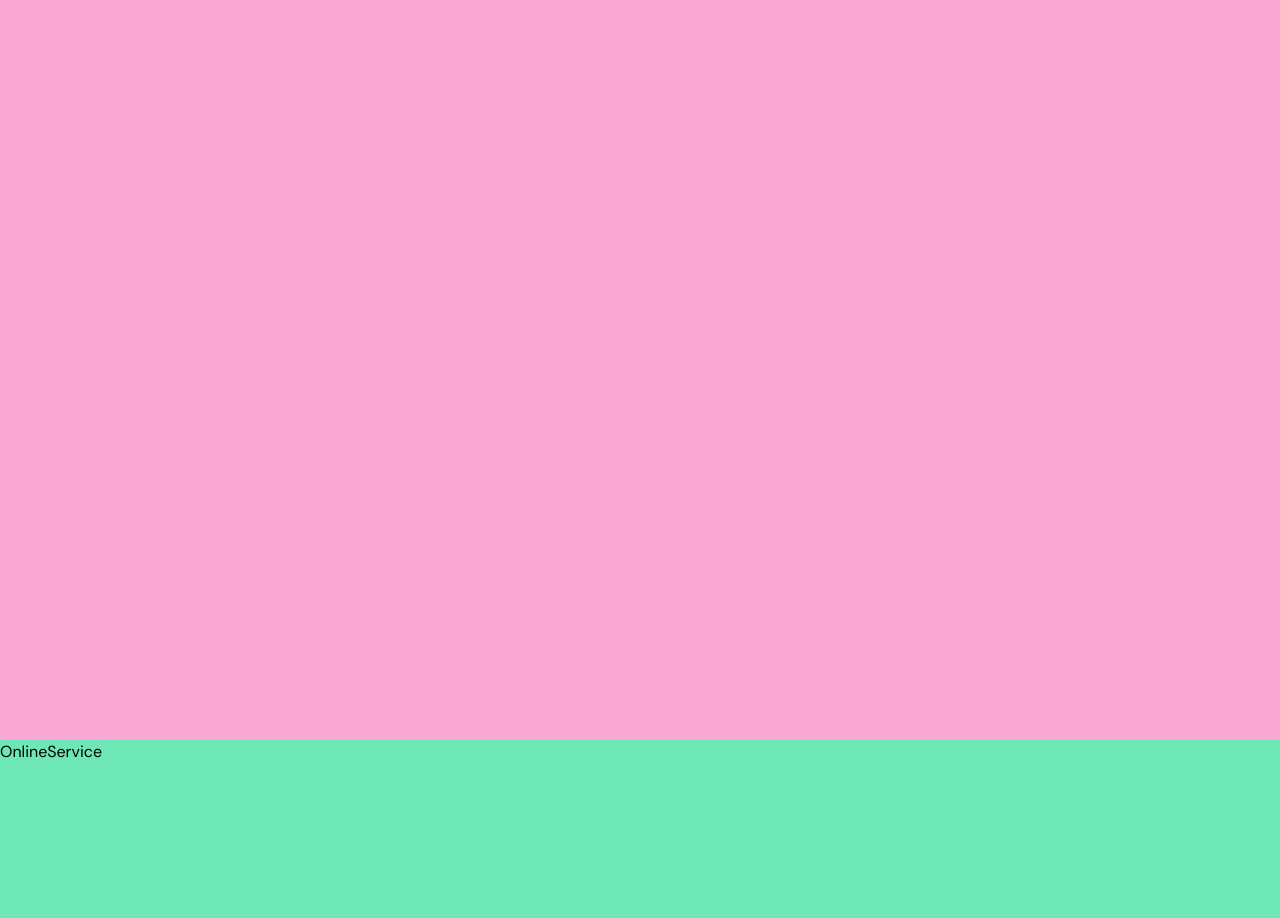
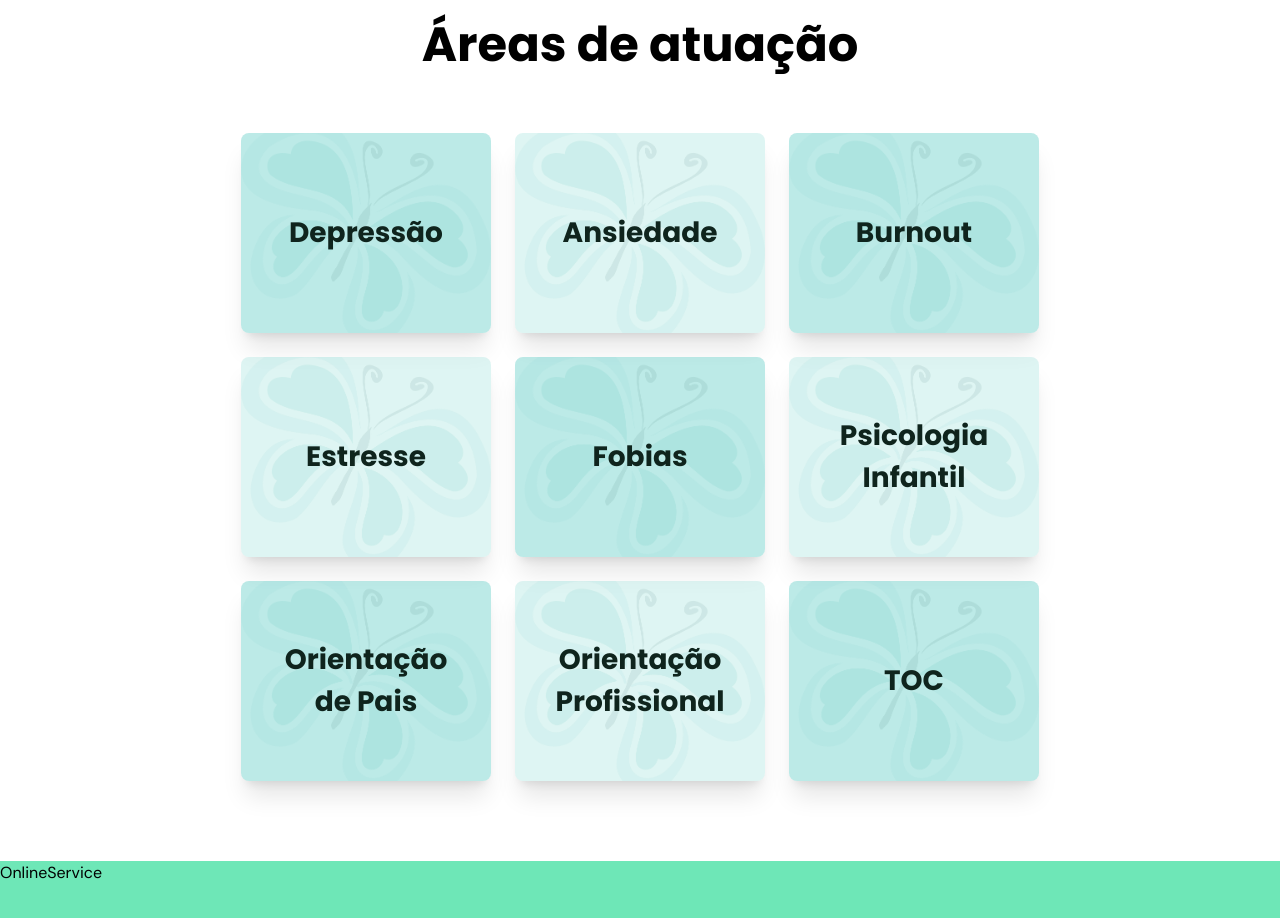
Before and after one commit to elena-calcada/psicologa-andreia-taufner, a Next.js app: page / in a window 1280 px wide. Shown: the part 1420-2338 px from the top of the page. Built offline with nearby package versions, Linux system fonts and the light colour scheme.

Commit message:
responsive and animated section areas

```diff
--- a/app/globals.css
+++ b/app/globals.css
@@ -25,7 +25,7 @@
   }
 
   .h3 {
-    @apply text-[32px];
+    @apply text-[28px];
   }
 
   .h4 {
@@ -44,3 +44,7 @@
 .active {
   @apply text-backgroundImgColor;
 }
+
+.container {
+  @apply w-full py-20 px-[15px] md:px-[24px] lg:px-[48px] lg:max-w-[1400px]
+}
--- a/components/Aboult.tsx
+++ b/components/Aboult.tsx
@@ -2,11 +2,13 @@
 import { fadeIn } from "@/utils/variants"
 import { motion } from "framer-motion"
 import Image from "next/image"
+import { DividerOne } from "./Dividers"
 
 const Aboult = () => {
   return (
+    <>
       <section className="bg-backgroundColor-100 flex items-center justify-center" id="aboult">
-      <div className="w-full py-20 px-[15px] md:px-[24px] lg:px-[48px] lg:max-w-[1400px]">
+        <div className="container">
           <motion.h2
             className="h2 text-center"
             variants={fadeIn("up", 0.4)}
@@ -53,6 +55,8 @@ const Aboult = () => {
           </div>
         </div>
       </section>
+      <DividerOne />
+    </>
   )
 }
 
--- a/components/Areas.tsx
+++ b/components/Areas.tsx
@@ -1,7 +1,132 @@
+"use client"
+import { fadeIn } from "@/utils/variants"
+import { motion } from "framer-motion"
+import Card from "./Card"
+
 const Areas = () => {
   return (
-    <section className="h-screen bg-pink-300" id="areas">
-      Areas
+    <section className="flex items-center justify-center bg-white" id="areas">
+      <div className="container flex flex-col items-center justify-center">
+        <motion.h2
+          className="h2 text-center"
+          variants={fadeIn("up", 0.4)}
+          initial="hidden"
+          whileInView={"show"}
+          viewport={{ once: false, amount: 0.2 }}
+        >
+          Áreas de atuação
+        </motion.h2>
+        <div className="grid grid-cols-6 gap-6">
+          <motion.div
+            className="xs:col-span-6 sm-lg:col-span-3 lg:col-span-2"
+            variants={fadeIn("up", 0.4)}
+            initial="hidden"
+            whileInView={"show"}
+            viewport={{ once: false, amount: 0.2 }}
+          >
+            <Card
+              containerStyle="bg-backgroundImgColor/30"
+              area="Depressão"
+            />
+          </motion.div>
+          <motion.div
+            className="xs:col-span-6 sm-lg:col-span-3 lg:col-span-2"
+            variants={fadeIn("up", 0.5)}
+            initial="hidden"
+            whileInView={"show"}
+            viewport={{ once: false, amount: 0.2 }}
+          >
+            <Card
+              containerStyle="bg-backgroundImgColor/15"
+              area="Ansiedade"
+            />
+          </motion.div>
+          <motion.div
+            className="xs:col-span-6 sm-lg:col-span-3 lg:col-span-2"
+            variants={fadeIn("up", 0.6)}
+            initial="hidden"
+            whileInView={"show"}
+            viewport={{ once: false, amount: 0.2 }}
+          >
+            <Card
+              containerStyle="bg-backgroundImgColor/30"
+              area="Burnout"
+            />
+          </motion.div>
+          <motion.div
+            className="xs:col-span-6 sm-lg:col-span-3 lg:col-span-2"
+            variants={fadeIn("up", 0.7)}
+            initial="hidden"
+            whileInView={"show"}
+            viewport={{ once: false, amount: 0.2 }}
+          >
+            <Card
+              containerStyle="bg-backgroundImgColor/15"
+              area="Estresse"
+            />
+          </motion.div>
+          <motion.div
+            className="xs:col-span-6 sm-lg:col-span-3 lg:col-span-2"
+            variants={fadeIn("up", 0.8)}
+            initial="hidden"
+            whileInView={"show"}
+            viewport={{ once: false, amount: 0.2 }}
+          >
+            <Card
+              containerStyle="bg-backgroundImgColor/30"
+              area="Fobias"
+            />
+          </motion.div>
+          <motion.div
+            className="xs:col-span-6 sm-lg:col-span-3 lg:col-span-2"
+            variants={fadeIn("up", 0.9)}
+            initial="hidden"
+            whileInView={"show"}
+            viewport={{ once: false, amount: 0.2 }}
+          >
+            <Card
+              containerStyle="bg-backgroundImgColor/15"
+              area="Psicologia Infantil"
+            />
+          </motion.div>
+          <motion.div
+            className="xs:col-span-6 sm-lg:col-span-3 lg:col-span-2"
+            variants={fadeIn("up", 1)}
+            initial="hidden"
+            whileInView={"show"}
+            viewport={{ once: false, amount: 0.2 }}
+          >
+            <Card
+              containerStyle="bg-backgroundImgColor/30"
+              area="Orientação de Pais"
+            />
+          </motion.div>
+          <motion.div
+            className="xs:col-span-6 sm-lg:col-span-3 lg:col-span-2"
+            variants={fadeIn("up", 1.1)}
+            initial="hidden"
+            whileInView={"show"}
+            viewport={{ once: false, amount: 0.2 }}
+          >
+            <Card
+              containerStyle="bg-backgroundImgColor/15"
+              area="Orientação Profissional"
+            />
+          </motion.div>
+          <motion.div
+            className="xs:col-span-6 sm-lg:col-span-3 lg:col-span-2"
+            variants={fadeIn("up", 1.2)}
+            initial="hidden"
+            whileInView={"show"}
+            viewport={{ once: false, amount: 0.2 }}
+          >
+            <Card
+              containerStyle="bg-backgroundImgColor/30"
+              area="TOC"
+            />
+          </motion.div>
+        </div>
+      </div>
     </section>
   )
 }
--- /dev/null
+++ b/components/Card.tsx
@@ -0,0 +1,23 @@
+import Image from "next/image";
+
+interface Props {
+  containerStyle: string;
+  area: string;
+}
+
+const Card = ({ containerStyle, area }: Props) => {
+  return (
+    <div className={`${containerStyle} relative flex items-center justify-center min-w-[250px] max-w-[300px] h-[200px] rounded-[0.5rem] p-[15px] shadow-xl`}>
+      <Image
+        src={'/assets/butterfly.png'}
+        alt="Borboleta como imagem de fundo"
+        layout="fill"
+        objectFit="cover"
+        className="absolute inset-0 opacity-[0.08] z-30"
+      />
+      <h3 className="h3 text-titleColor z-40 max-w-[200px] text-center">{area}</h3>
+    </div>
+  )
+}
+
+export default Card
--- /dev/null
+++ b/components/Dividers.tsx
@@ -0,0 +1,16 @@
+export const DividerOne = () => {
+  return (
+    <div
+      className="h-[1px] bg-dividertOne"
+    />
+  )
+}
+
+
+export const DividerTwo = () => {
+  return (
+    <div
+      className="h-[1px] bg-dividerTwo"
+    />
+  )
+}
--- a/tailwind.config.ts
+++ b/tailwind.config.ts
@@ -7,14 +7,11 @@ const config: Config = {
     "./app/**/*.{js,ts,jsx,tsx,mdx}",
   ],
   theme: {
-    container: {
-      center: true,
-      padding: '15px'
-    },
     screens: {
       'xs': { max: "639px" },
       sm: '640px',
       'sm-max': { max: "767px" },
+      'sm-lg': { min: '640px', max: '1023px' },
       md: '768px',
       lg: '1024px',
       xl: '1280px',
@@ -27,6 +24,8 @@ const config: Config = {
     backgroundImage: {
       "home-desktop": 'url(/assets/image-home-desktop.png)',
       "home-mobile": 'url(/assets/image-home-mobile.png)',
+      dividertOne: "linear-gradient(90deg, #12514A 0%, rgba(72, 123, 114, 0) 100%)",
+      dividerTwo: "linear-gradient(270deg, #12514A 0%, rgba(72, 123, 114, 0) 100%)"
     },
     extend: {
       colors: {
```
Lines whose indentation alone changed are shown as unchanged.
